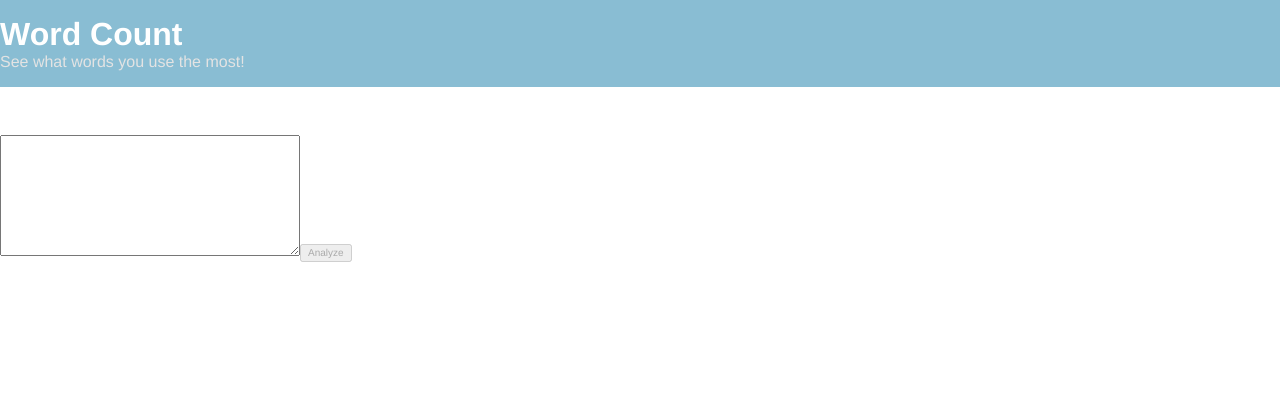
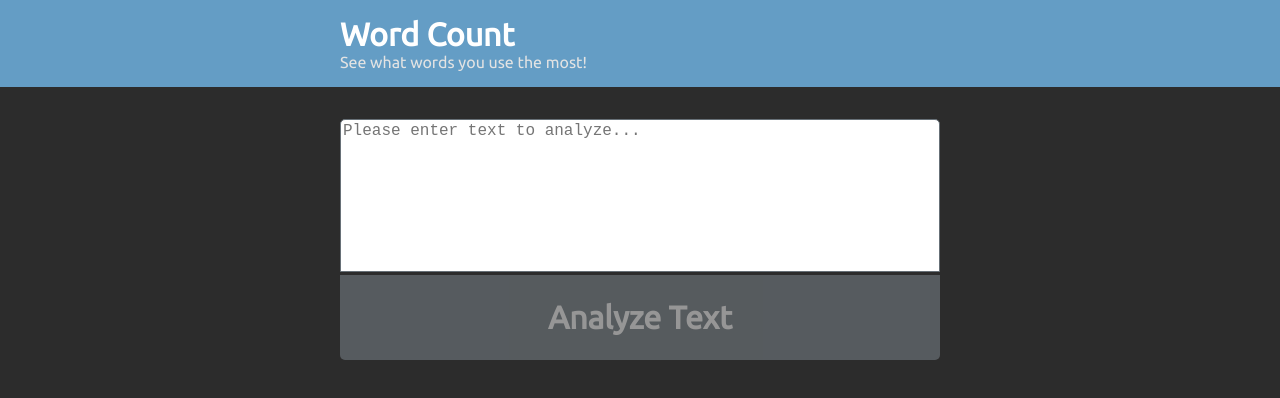
Before and after one commit to jjoseph05/ui-word-count, a React app: page / in a window 1280 px wide. Shown: the top 398 px of the page. Built offline with nearby package versions, Linux system fonts and the light colour scheme; the HTML template or start-up script is replaced by a standard one.

Commit message:
Added Styling for textarea, button, header tweaks, layout, and graph tooltip overrides

```diff
--- a/src/components/WordFrequencyApp.js
+++ b/src/components/WordFrequencyApp.js
@@ -25,9 +25,11 @@ class WordFrequencyApp extends React.Component {
     return (
       <div>
         <Header subTitle={subTitle}/>
+        <div className="container">
           <WordsForm onSubmit={(words) => {
             this.props.dispatch(addUserInput(words))
           }}/>
+        </div>
         {this.props.inputData.wordContainer.userInput &&
           <FrequencyGraph data={this.props.inputData.wordContainer}/>
         }
@@ -38,7 +40,7 @@ class WordFrequencyApp extends React.Component {
 
 const Header = (props) => (
   <div className="header">
-    <div>
+    <div className="container">
       <h1 className="header__title">{props.title}</h1>
       {props.subTitle && <h2 className="header__subtitle">{props.subTitle}</h2>}
     </div>
@@ -73,19 +75,26 @@ class WordsForm extends React.Component {
   render() {
     return (
       <form onSubmit={this.handleWordFormSubmit}>
+        <div>
           <textarea
-          rows="10"
+            className="textarea"
+            rows="8"
             cols="50"
             value={this.state.userInput}
             onChange={this.onTextAreaChange}
+            placeholder="Please enter text to analyze..."
             spellCheck="false"
           >
           </textarea>
+        </div>
+        <div>
           <button
+            className="big-button"
             disabled={!this.state.userInput}
           >
-          Analyze
+            Analyze Text
           </button>
+        </div>
       </form>
     )
   }
@@ -95,13 +104,13 @@ const FrequencyGraph = (props) => {
   const { userInput: data } = props.data;
 
   return (
-    <ResponsiveContainer width="90%" height={500}>
+    <ResponsiveContainer className="graph" width="90%" height={500}>
         <BarChart width={1500} height={100} data={data}
               margin={{top: 5, right: 30, left: 20, bottom: 5}}>
           <CartesianGrid strokeDasharray="3 3"/>
           <XAxis dataKey="word" style={{display: "none"}}/>
           <YAxis/>
-          <Tooltip />
+          <Tooltip/>
           <Bar dataKey="count" fill="#5A87A9" />
         </BarChart>
     </ResponsiveContainer>
--- a/src/styles/base/_base.scss
+++ b/src/styles/base/_base.scss
@@ -3,6 +3,7 @@ html {
 }
 
 body {
-  font-family: Helvetica, Arial, sans;
+  background: $off-black;
+  font-family: Ubuntu, Arial, sans;
   font-size: 1rem;
 }
--- /dev/null
+++ b/src/styles/base/_settings.scss
@@ -0,0 +1,12 @@
+// Colors
+
+$off-white: #e3e3e3;
+$off-black: #2C2C2C;
+$sea-blue: #649DC5;
+$moss-grey: #677077;
+
+// Spacing
+$s-size: 1.2rem;
+$m-size: 1.6rem;
+$l-size: 3.2rem;
+$xl-size: 4.8rem;
--- /dev/null
+++ b/src/styles/components/_button.scss
@@ -0,0 +1,20 @@
+//Big Button
+.big-button {
+  background: $moss-grey;
+  border: none;
+  color: white;
+  cursor: pointer;
+  font-weight: bold;
+  font-size: $l-size;
+  margin-bottom: $s-size;
+  padding: 2.4rem;
+  width: 100%;
+  border-bottom-right-radius: 0.5rem;
+  border-bottom-left-radius: 0.5rem;
+}
+
+.big-button:disabled{
+  cursor: default;
+  opacity: .5;
+  background: lighten($moss-grey, 10%);
+}
--- /dev/null
+++ b/src/styles/components/_container.scss
@@ -0,0 +1,5 @@
+.container {
+  max-width: 60rem;
+  margin: 0 auto;
+  padding: 0 $m-size;
+}
--- /dev/null
+++ b/src/styles/components/_graph.scss
@@ -0,0 +1,13 @@
+.graph {
+  background: $off-white;
+  max-width: 300rem;
+  margin: 0 auto;
+}
+
+p.recharts-tooltip-label {
+  font-size: $l-size !important;
+}
+
+li.recharts-tooltip-item {
+  font-size: $l-size !important;
+}
--- a/src/styles/components/_header.scss
+++ b/src/styles/components/_header.scss
@@ -1,18 +1,18 @@
 .header {
-  background: #89bdd3;
+  background: $sea-blue;
   color: white;
-  margin-bottom: 4.8rem;
-  padding: 1.6rem 0;
+  margin-bottom: $l-size;
+  padding: $m-size 0;
 }
 
 .header__title {
-  font-size: 3.2rem;
+  font-size: $l-size;
   margin: 0;
 }
 
 .header__subtitle {
-  color: #e3e3e3;
-  font-size: 1.6rem;
+  color: $off-white;
+  font-size: $m-size;
   font-weight: 500;
   margin: 0;
 }
--- /dev/null
+++ b/src/styles/components/_textarea.scss
@@ -0,0 +1,9 @@
+.textarea {
+  border: .15rem solid $moss-grey;
+  border-top-right-radius: 0.5rem;
+  border-top-left-radius: 0.5rem;
+  font-size: $m-size;
+  font-family: 'Courier New', Courier, monospace;
+  resize: none;
+  width: 99%;
+}
--- a/src/styles/styles.scss
+++ b/src/styles/styles.scss
@@ -1,2 +1,8 @@
+@import url('https://fonts.googleapis.com/css?family=Ubuntu');
+@import './base/settings';
 @import './base/base';
+@import './components/button';
+@import './components/container';
+@import './components/graph';
+@import './components/textarea';
 @import './components/header';
```
Lines whose indentation alone changed are shown as unchanged.
